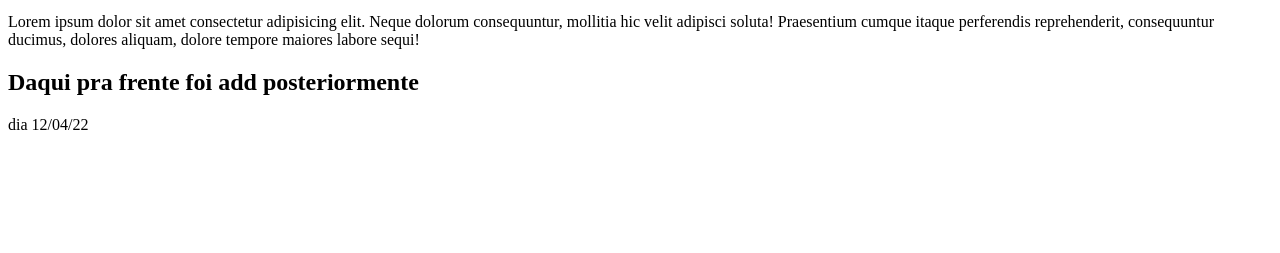
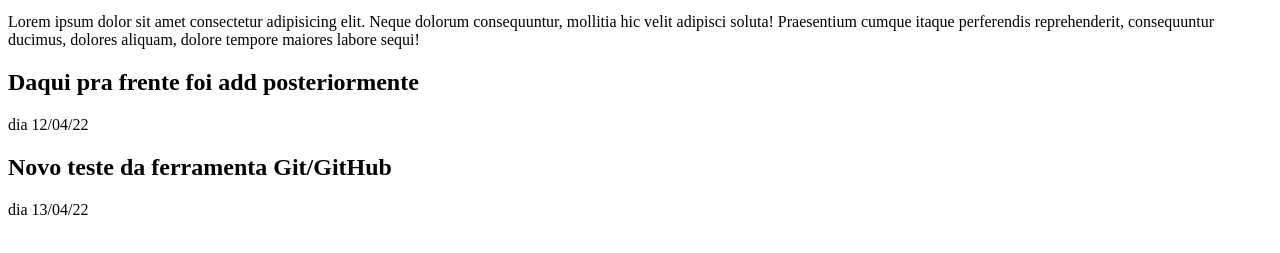
Before and after one commit to fpsnetodf/Ola-Mundo, a plain HTML site: page Site Exemplo/index.html in a window 1280 px wide. Shown: the part 119-372 px from the top of the page. Drawn offline with Linux system fonts and the light colour scheme.

Commit message:
Fazendo alterações no Modulo 'Ola Mundo'

```diff
--- a/Site Exemplo/index.html
+++ b/Site Exemplo/index.html
@@ -18,6 +18,8 @@
 
     <h2>Daqui pra frente foi add posteriormente</h2>
     <p>dia 12/04/22</p>
+    <h2>Novo teste da ferramenta Git/GitHub</h2>
+    <p>dia 13/04/22 </p>
 </body>
 
 </html>
```
Also changed, not shown: 1 other file.
